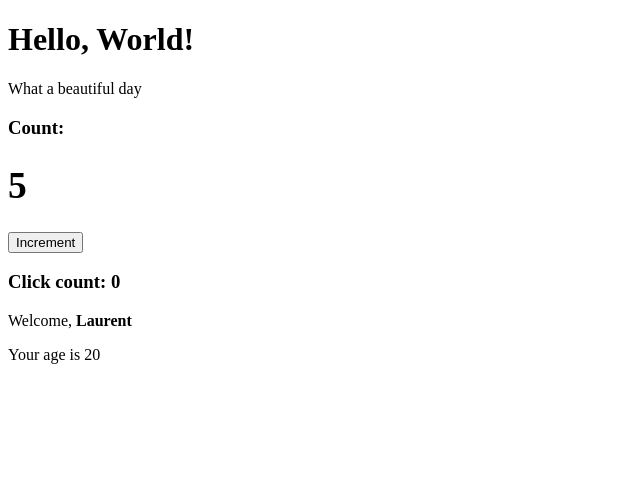
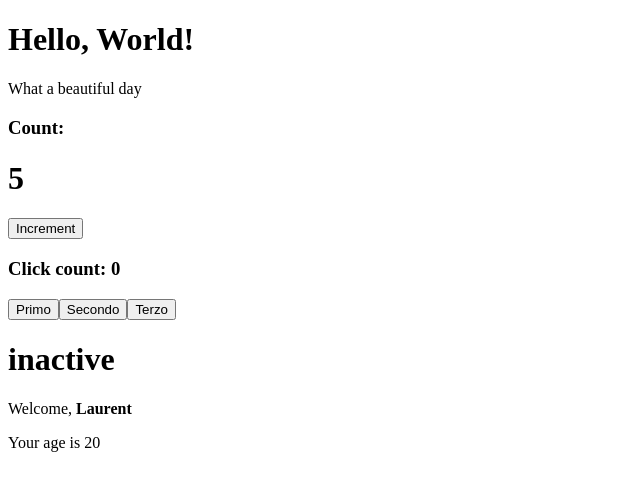
Before and after one commit to l7g/react-exercises, a React (Create React App) app: page / in a window 1280 px wide. Shown: the top 490 px of the page, without its empty margins (0-640 px from the left). Built offline with nearby package versions, Linux system fonts and the light colour scheme.

Commit message:
esercizio completato

```diff
--- a/src/App.js
+++ b/src/App.js
@@ -3,6 +3,7 @@ import React from "react";
 import { Message } from "./message";
 import { Welcome } from "./Welcome";
 import { Counter } from "./Counter";
+import { ClickTracker } from "./ClickTracker";
 
 export class App extends React.Component{
     render() {
@@ -11,6 +12,7 @@ export class App extends React.Component{
                 <Hello/>
                 <Message/>
                 <Counter/>
+                <ClickTracker/>
                 <Welcome name={<strong>Laurent</strong>} age='20'/>
             </div>
         );
--- /dev/null
+++ b/src/ClickTracker.js
@@ -0,0 +1,26 @@
+import React from "react";
+
+export class ClickTracker extends React.Component {
+    state = {
+        track: 'inactive'
+    }
+
+    trackLast = (event) => {
+        console.log(event.target.innerText)
+        this.setState((state) => {
+            return {
+                track: event.target.innerText
+            }
+        })
+    }
+    render() {
+        return (
+             <div>
+                <button onClick={this.trackLast}>Primo</button>
+                <button onClick={this.trackLast}>Secondo</button>
+                <button onClick={this.trackLast}>Terzo</button>
+                <h1>{this.state.track}</h1>
+             </div>
+        );
+    }
+}
--- a/src/Counter.js
+++ b/src/Counter.js
@@ -6,12 +6,19 @@ class CounterDisplay extends React.Component {
     }
 }
 
+export class CounterButton extends React.Component {
+    render() {
+        return <button>Increment</button>
+    }
+}
+
 export class ClickCounter extends React.Component {
     state = {
         count: 0
     }
 
-    counterIncrement = () => {
+    counterIncrement = (event) => {
+        console.log(event);
         this.setState((state) => {
             return {
                 count: state.count + this.props.incrementBy
@@ -49,7 +56,8 @@ export class Counter extends React.Component {
   render() {
     return (
       <div>
-        <h3>Count: {<CounterDisplay value={this.state.count}/>}</h3>
+        <h3>Count:</h3>
+        <CounterDisplay value={this.state.count}/>
         <ClickCounter/>
       </div>
     );
```
Also changed, not shown: src/ClickCounter.js (added, +31 -0 lines).
